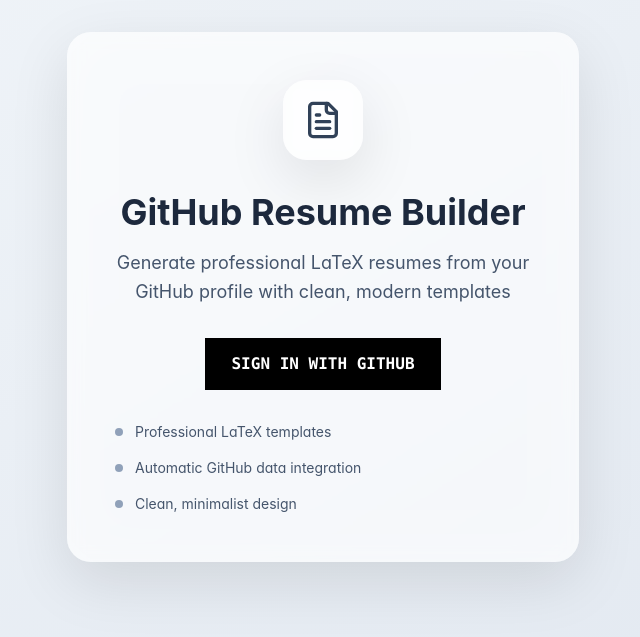
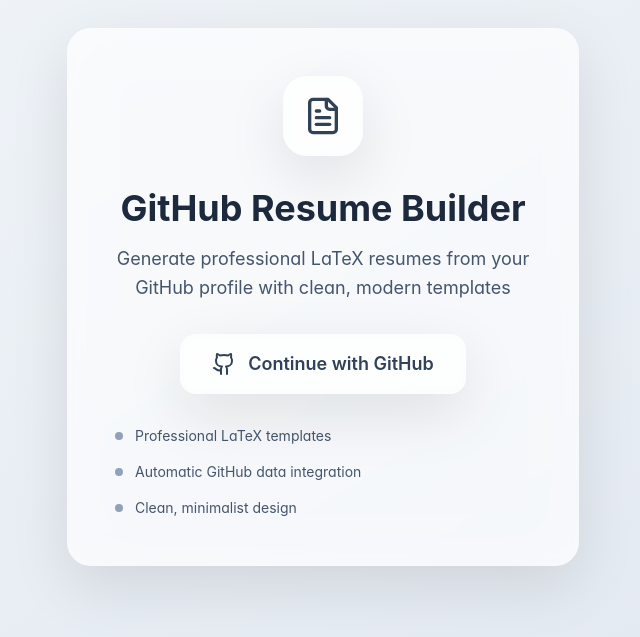
Before and after one commit to abhi-yo/github-resume-builder, a Next.js app: page / in a window 1280 px wide. Shown: the part 103-740 px from the top of the page, without its empty margins (317-957 px from the left). Built offline with nearby package versions, Linux system fonts and the light colour scheme; no server answers.

Commit message:
refactor: update AuthButton with neomorphic design

```diff
--- a/components/AuthButton.tsx
+++ b/components/AuthButton.tsx
@@ -1,29 +1,30 @@
 'use client'
 
 import { signIn, signOut, useSession } from 'next-auth/react'
+import { Github } from 'lucide-react'
 
 export default function AuthButton() {
   const { data: session, status } = useSession()
 
   if (status === 'loading') {
     return (
-      <div className="border-2 border-black px-6 py-3 bg-white text-black font-mono">
-        <span className="font-bold">LOADING...</span>
+      <div className="px-8 py-4 bg-white/40 backdrop-blur-sm rounded-2xl shadow-[inset_0_0_60px_rgba(255,255,255,0.3),0_20px_60px_rgba(0,0,0,0.1)] text-slate-700 font-medium">
+        Loading...
       </div>
     )
   }
 
   if (session) {
     return (
-      <div className="flex items-center gap-4 font-mono">
-        <span className="text-sm font-bold">
-          WELCOME, {session.user?.name?.toUpperCase()}
+      <div className="flex items-center gap-4">
+        <span className="text-slate-700 font-medium">
+          Welcome, {session.user?.name}
         </span>
         <button
           onClick={() => signOut()}
-          className="bg-white text-black border-2 border-black px-4 py-2 font-bold hover:bg-black hover:text-white transition-colors"
+          className="px-6 py-3 bg-white/40 backdrop-blur-sm rounded-2xl shadow-[inset_0_0_60px_rgba(255,255,255,0.3),0_20px_60px_rgba(0,0,0,0.1)] hover:shadow-[inset_0_0_60px_rgba(255,255,255,0.5),0_25px_65px_rgba(0,0,0,0.15)] transition-all duration-300 text-slate-700 font-medium"
         >
-          SIGN OUT
+          Sign Out
         </button>
       </div>
     )
@@ -32,9 +33,10 @@
   return (
     <button
       onClick={() => signIn('github')}
-      className="bg-black text-white border-2 border-black px-6 py-3 font-bold hover:bg-white hover:text-black transition-colors font-mono"
+      className="inline-flex items-center gap-3 px-8 py-4 bg-white/40 backdrop-blur-sm rounded-2xl shadow-[inset_0_0_60px_rgba(255,255,255,0.3),0_20px_60px_rgba(0,0,0,0.1)] hover:shadow-[inset_0_0_60px_rgba(255,255,255,0.5),0_25px_65px_rgba(0,0,0,0.15)] transition-all duration-300 text-slate-700 font-semibold text-lg"
     >
-      SIGN IN WITH GITHUB
+      <Github className="w-6 h-6" />
+      Continue with GitHub
     </button>
   )
 }
```
